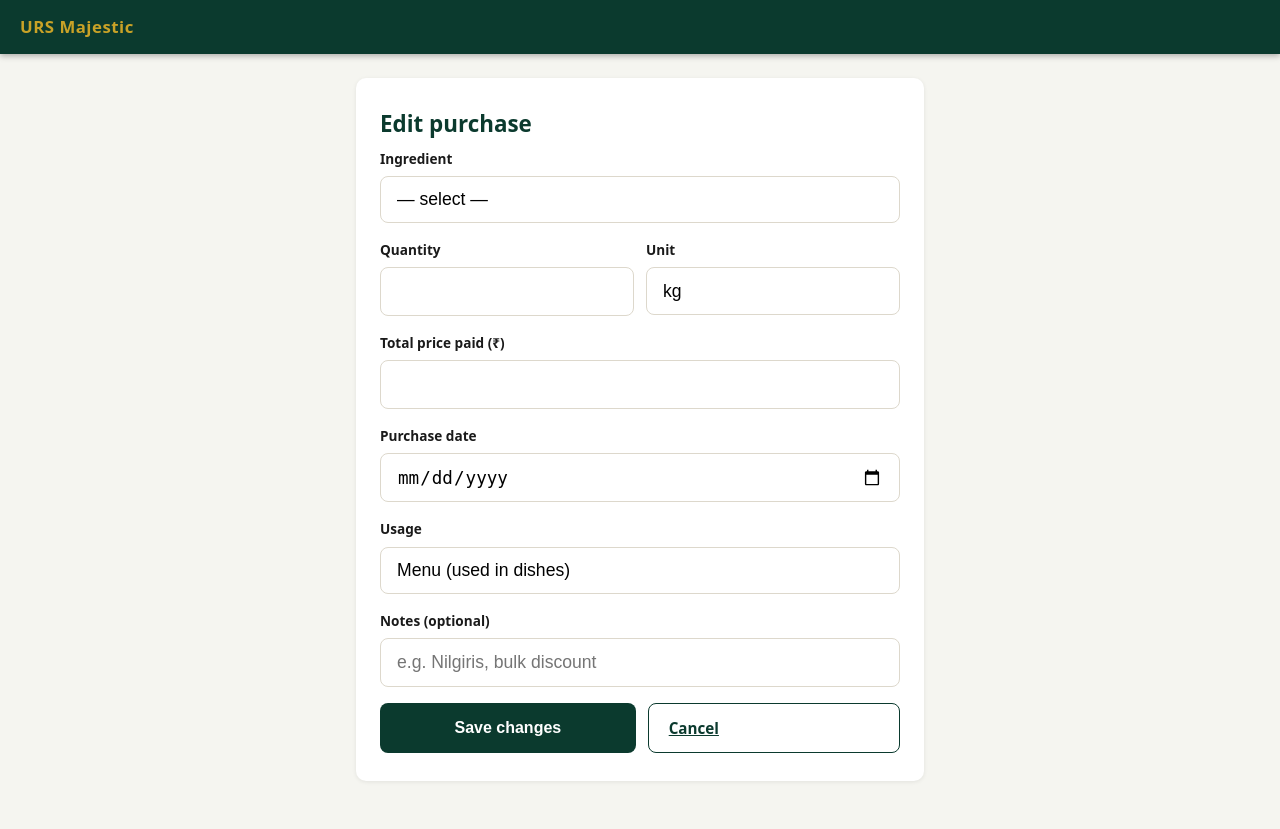
After one commit to durgaprasad-collab/urs-majestic, a FastAPI app: template backend/app/web/templates/purchases_edit.html in a window 1280 px wide. The commit adds this page. Run offline with FastAPI, Linux system fonts and the light colour scheme; the template is opened without the code that fills it, so the values that code supplies are empty; parts of the project's set-up code (start-up, migrations or seed data) failed here and were passed over.

Commit message:
Add reconcile ingredient summary, purchase edit, and analysis top-10
- Reconcile: per-ingredient table showing avg qty, avg restock days,
  total spent, and last purchase date
- Purchases: GET+POST /purchases/{id}/edit with pre-filled form; Edit
  link on each row in the list
- Analysis: each BCG quadrant capped to top 10 items by revenue

Co-Authored-By: Claude Sonnet 4.6 <noreply@anthropic.com>

```diff
--- a/backend/app/web/static/style.css
+++ b/backend/app/web/static/style.css
@@ -388,6 +388,9 @@ a { color: var(--green); }
 .purchase-date { font-size: .8rem; color: var(--muted); }
 .purchase-by   { font-size: .78rem; color: var(--muted); font-style: italic; }
 .purchase-notes { font-size: .8rem; color: var(--muted); margin-top: .2rem; }
+.purchase-actions { margin-top: .35rem; }
+.btn-link-sm { font-size: .78rem; color: var(--green); font-weight: 600; text-decoration: none; padding: .1rem 0; border-bottom: 1px solid transparent; }
+.btn-link-sm:hover { border-bottom-color: var(--green); }
 .usage-badge { font-size: .7rem; font-weight: 700; padding: .1rem .45rem; border-radius: 20px; }
 .usage-menu     { background: #eaf4fb; color: #1a5276; }
 .usage-personal { background: #f5eef8; color: #6c3483; }
@@ -461,6 +464,22 @@ a { color: var(--green); }
 .recon-sub    { font-size: .72rem; color: var(--muted); }
 .recon-disclaimer { border-left: 4px solid var(--gold); background: #fef9e7; font-size: .88rem; color: #7a6010; }
 .unmapped-list { list-style: disc; padding-left: 1.25rem; font-size: .9rem; color: var(--muted); }
+
+/* ── Reconciliation ingredient table ───────────────────────────────────────── */
+.recon-table {
+  width: 100%;
+  border-collapse: collapse;
+  font-size: .85rem;
+  background: var(--white);
+}
+.recon-table th, .recon-table td {
+  padding: .55rem .75rem;
+  text-align: left;
+  border-bottom: 1px solid var(--border);
+}
+.recon-table th { background: #f0ece4; font-weight: 700; font-size: .75rem; text-transform: uppercase; letter-spacing: .05em; }
+.recon-table tr:last-child td { border-bottom: none; }
+.recon-table .col-num { text-align: right; }
 
 /* ── Users table ───────────────────────────────────────────────────────────── */
 .users-table-wrap { overflow-x: auto; }
--- /dev/null
+++ b/backend/app/web/templates/purchases_edit.html
@@ -0,0 +1,77 @@
+{% extends "base.html" %}
+{% block title %}Edit Purchase — URS Majestic{% endblock %}
+
+{% block content %}
+<div class="card">
+  <h1 class="card-title">Edit purchase</h1>
+
+  {% if error %}
+  <p class="alert-error">{{ error }}</p>
+  {% endif %}
+
+  <form method="post" action="/purchases/{{ purchase.id }}/edit">
+    <label for="ingredient_id" class="form-label">Ingredient</label>
+    <select id="ingredient_id" name="ingredient_id" class="form-input" required>
+      <option value="">— select —</option>
+      {% for ing in ingredients %}
+      <option value="{{ ing.id }}" data-unit="{{ ing.unit }}"
+        {% if ing.id == purchase.ingredient_id %}selected{% endif %}>
+        {{ ing.name }} ({{ ing.unit }})
+      </option>
+      {% endfor %}
+    </select>
+
+    <div class="form-row">
+      <div class="form-col">
+        <label for="qty" class="form-label">Quantity</label>
+        <input id="qty" name="qty" type="number" step="0.001" min="0.001"
+               class="form-input" value="{{ purchase.qty }}" required />
+      </div>
+      <div class="form-col">
+        <label for="unit" class="form-label">Unit</label>
+        <select id="unit" name="unit" class="form-input" required>
+          {% for u in ["kg", "g", "l", "ml", "pcs"] %}
+          <option value="{{ u }}" {% if u == purchase.unit %}selected{% endif %}>{{ u }}</option>
+          {% endfor %}
+        </select>
+      </div>
+    </div>
+
+    <label for="total_price" class="form-label">Total price paid (₹)</label>
+    <input id="total_price" name="total_price" type="number" step="0.01" min="0"
+           class="form-input" value="{{ purchase.total_price }}" required />
+
+    <label for="purchase_date" class="form-label">Purchase date</label>
+    <input id="purchase_date" name="purchase_date" type="date"
+           class="form-input" value="{{ purchase.purchase_date.isoformat() }}" required />
+
+    <label for="usage_type" class="form-label">Usage</label>
+    <select id="usage_type" name="usage_type" class="form-input" required>
+      <option value="menu" {% if purchase.usage_type == "menu" %}selected{% endif %}>Menu (used in dishes)</option>
+      <option value="others_personal" {% if purchase.usage_type == "others_personal" %}selected{% endif %}>Personal / Other</option>
+    </select>
+
+    <label for="notes" class="form-label">Notes (optional)</label>
+    <input id="notes" name="notes" type="text" class="form-input"
+           value="{{ purchase.notes or '' }}" placeholder="e.g. Nilgiris, bulk discount" />
+
+    <div style="display:flex;gap:.75rem;margin-top:.5rem">
+      <button type="submit" class="btn-primary">Save changes</button>
+      <a href="/purchases" class="btn-secondary">Cancel</a>
+    </div>
+  </form>
+</div>
+
+<script>
+  document.getElementById('ingredient_id').addEventListener('change', function () {
+    const opt = this.options[this.selectedIndex];
+    const unit = opt.dataset.unit;
+    if (unit) {
+      const sel = document.getElementById('unit');
+      for (let i = 0; i < sel.options.length; i++) {
+        if (sel.options[i].value === unit) { sel.selectedIndex = i; break; }
+      }
+    }
+  });
+</script>
+{% endblock %}
--- a/backend/app/web/templates/purchases_list.html
+++ b/backend/app/web/templates/purchases_list.html
@@ -25,6 +25,9 @@
     {% if p.notes %}
     <p class="purchase-notes">{{ p.notes }}</p>
     {% endif %}
+    <div class="purchase-actions">
+      <a href="/purchases/{{ p.id }}/edit" class="btn-link-sm">Edit</a>
+    </div>
   </div>
   {% endfor %}
 </div>
```
Also changed, not shown: backend/app/web/engine_routes.py (+41 -0 lines), backend/app/web/purchase_routes.py (+63 -0 lines), backend/app/web/routes.py (+9 -4 lines), backend/app/web/templates/reconciliation.html (+39 -0 lines).
